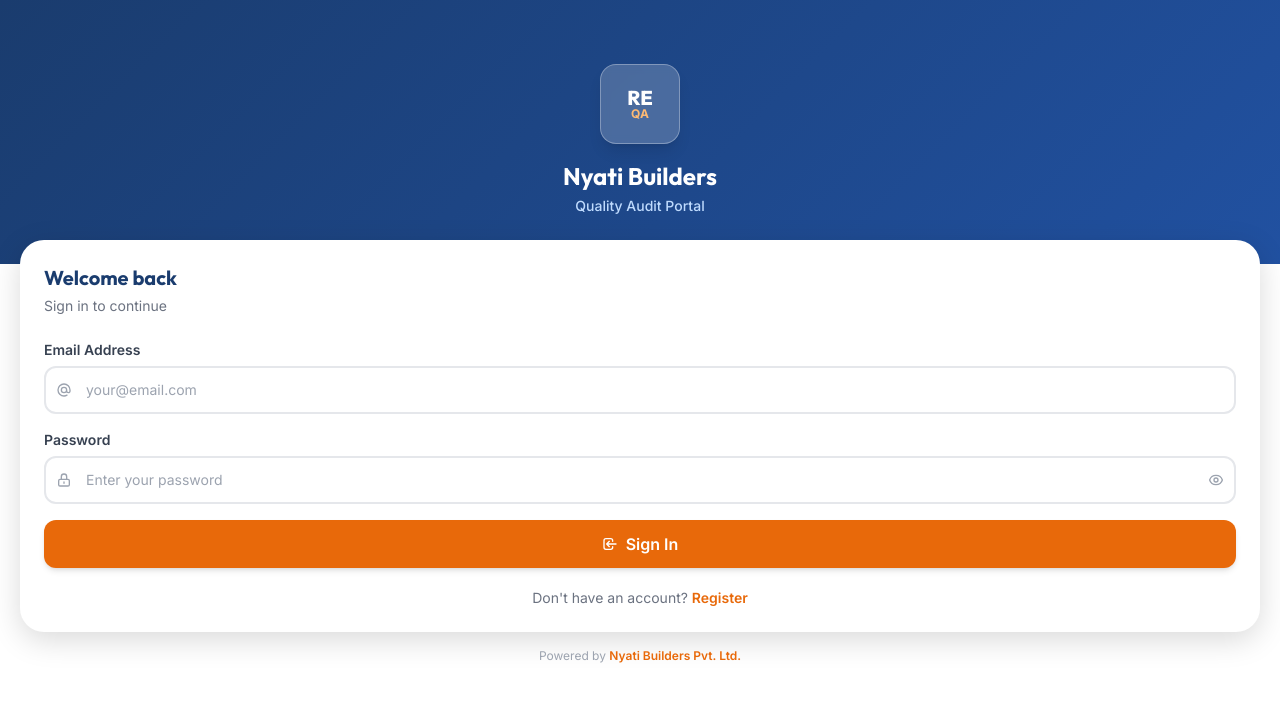
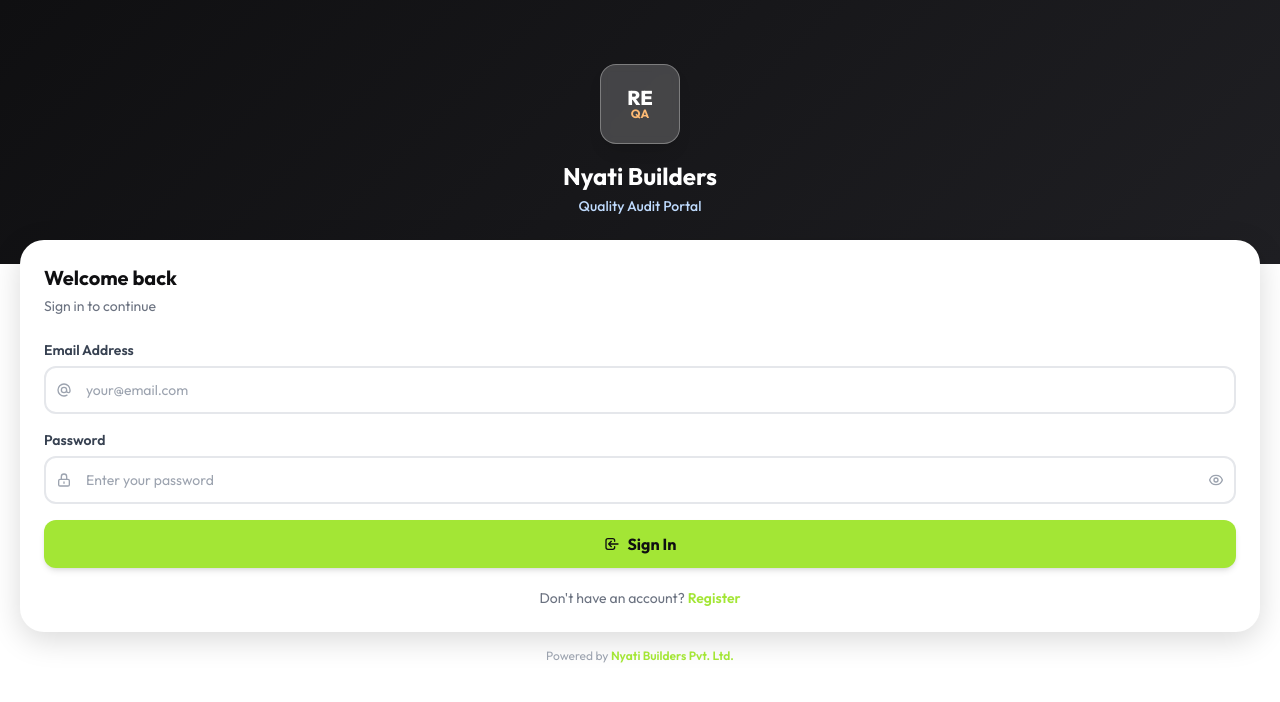
Before and after one commit to Sumit572001/RE-Quality-App-Frontend-, a React (Create React App) app: page /login in a window 1280 px wide. Shown: the top 702 px of the page. Built offline with nearby package versions, Linux system fonts and the light colour scheme; the HTML template or start-up script is replaced by a standard one.

Commit message:
Updated application theme and fonts to premium lime green & dark charcoal style

```diff
--- a/src/index.css
+++ b/src/index.css
@@ -1,4 +1,4 @@
-@import url('https://fonts.googleapis.com/css2?family=Inter:wght@300;400;500;600;700;800&family=Outfit:wght@400;500;600;700;800&display=swap');
+@import url('https://fonts.googleapis.com/css2?family=Plus+Jakarta+Sans:wght@300;400;500;600;700;800&family=Outfit:wght@400;500;600;700;800&display=swap');
 
 @tailwind base;
 @tailwind components;
@@ -29,7 +29,7 @@
 @layer components {
   /* Buttons */
   .btn-primary {
-    @apply bg-brand-orange text-white font-semibold py-3 px-6 rounded-xl
+    @apply bg-brand-orange text-brand-blue font-bold py-3 px-6 rounded-xl
            shadow-md hover:bg-brand-orangeDark active:scale-95
            transition-all duration-200 flex items-center justify-center gap-2
            disabled:opacity-50 disabled:cursor-not-allowed;
@@ -42,8 +42,8 @@
   }
 
   .btn-outline {
-    @apply border-2 border-brand-orange text-brand-orange font-semibold py-2.5 px-5 rounded-xl
-           hover:bg-brand-orange hover:text-white active:scale-95
+    @apply border-2 border-brand-blue text-brand-blue font-semibold py-2.5 px-5 rounded-xl
+           hover:bg-brand-blue hover:text-white active:scale-95
            transition-all duration-200 flex items-center justify-center gap-2;
   }
 
@@ -182,18 +182,18 @@
 
 @layer utilities {
   .text-gradient-orange {
-    background: linear-gradient(135deg, #E8690A, #F5821F);
+    background: linear-gradient(135deg, #84CC16, #A3E635);
     -webkit-background-clip: text;
     -webkit-text-fill-color: transparent;
     background-clip: text;
   }
 
   .bg-gradient-brand {
-    background: linear-gradient(135deg, #1A3C6E 0%, #2151A1 100%);
+    background: linear-gradient(135deg, #0F0F11 0%, #1F1F23 100%);
   }
 
   .bg-gradient-orange {
-    background: linear-gradient(135deg, #E8690A 0%, #F5821F 100%);
+    background: linear-gradient(135deg, #A3E635 0%, #BEF264 100%);
   }
 
   .safe-bottom {
--- a/tailwind.config.js
+++ b/tailwind.config.js
@@ -5,20 +5,20 @@
     extend: {
       colors: {
         brand: {
-          orange: '#E8690A',
-          orangeLight: '#F5821F',
-          orangeDark: '#C4570A',
-          blue: '#1A3C6E',
-          blueLight: '#2151A1',
-          blueDark: '#0F2347',
-          gold: '#D4A017',
-          cream: '#FFF8F0',
-          gray: '#F4F5F7',
+          orange: '#A3E635',
+          orangeLight: '#BEF264',
+          orangeDark: '#84CC16',
+          blue: '#0F0F11',
+          blueLight: '#1F1F23',
+          blueDark: '#000000',
+          gold: '#84CC16',
+          cream: '#F4F8EC',
+          gray: '#F6F8F5',
         },
       },
       fontFamily: {
-        sans: ['Inter', 'system-ui', 'sans-serif'],
-        heading: ['Outfit', 'Inter', 'sans-serif'],
+        sans: ['Outfit', 'Inter', 'system-ui', 'sans-serif'],
+        heading: ['Outfit', 'Inter', 'system-ui', 'sans-serif'],
       },
       boxShadow: {
         card: '0 4px 20px rgba(0,0,0,0.08)',
```
